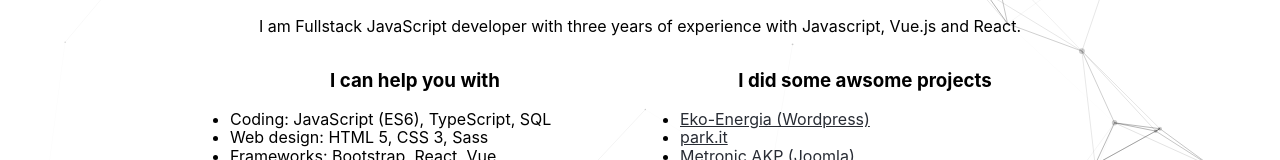
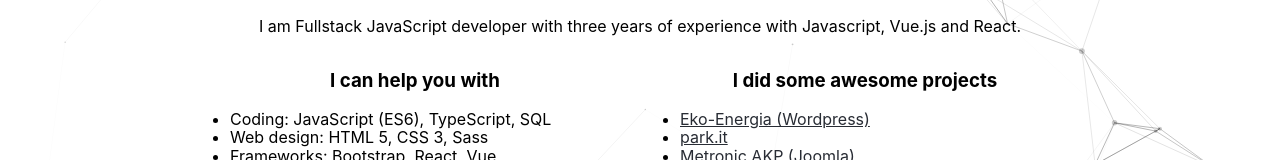
Before and after one commit to mgolebiowski/mgolebiowski.github.io, a React (Create React App) app: page / in a window 1280 px wide. Shown: the part 349-509 px from the top of the page. Built offline with nearby package versions, Linux system fonts and the light colour scheme.

Commit message:
Fix typo

```diff
--- a/src/App.js
+++ b/src/App.js
@@ -22,7 +22,7 @@ function App() {
             </ul>
           </div>
           <div className="content-item">
-            <h3>I did some awsome projects</h3>
+            <h3>I did some awesome projects</h3>
             <ul>
               <li><a href="http://www.eko-energia.agh.edu.pl/" rel="noopener noreferrer" target="_blank">Eko-Energia (Wordpress)</a></li>
               <li><a href="http://parkit-krk.github.io/" target="_blank" rel="noopener noreferrer">park.it</a></li>
```
